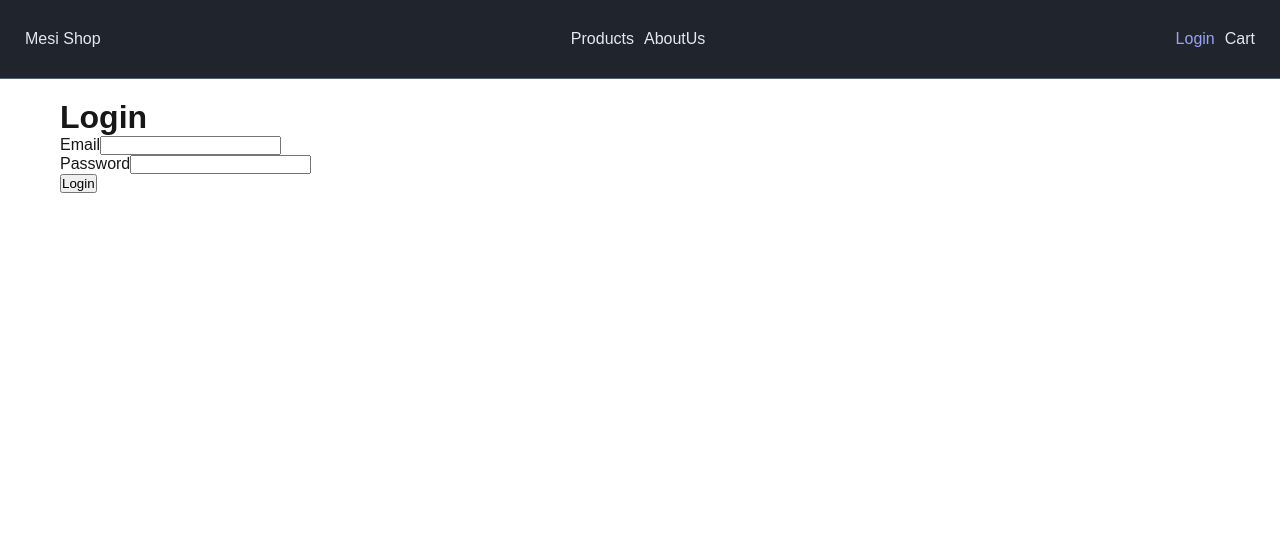
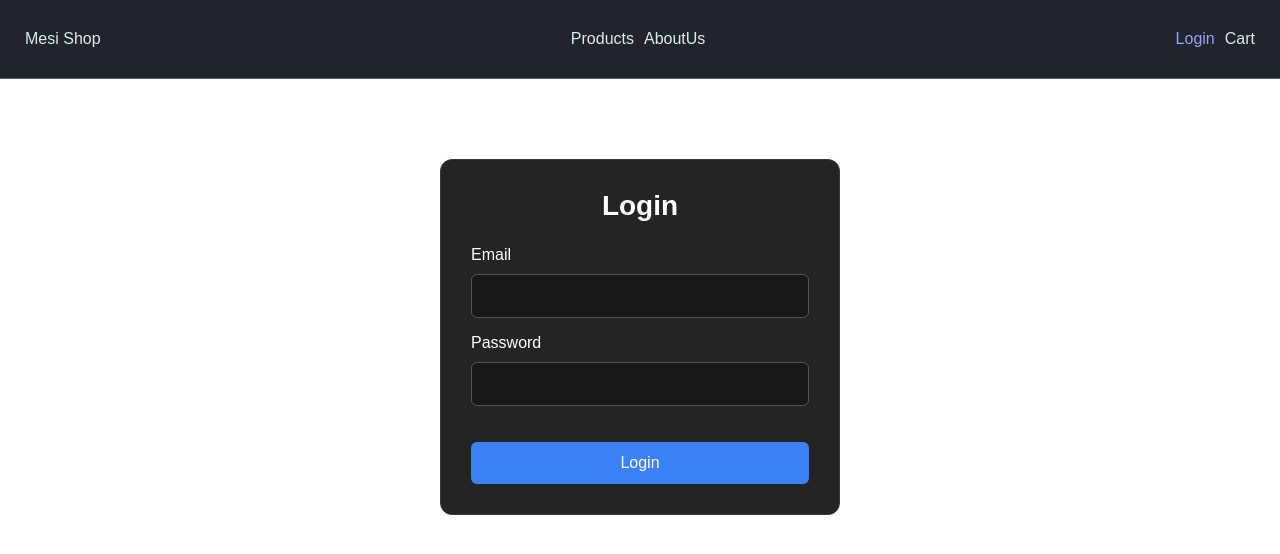
Before and after one commit to maisam-ameri/mesishop-nextjs, a Next.js app: page /login in a window 1280 px wide. Shown: the top 554 px of the page. Built offline with nearby package versions, Linux system fonts and the light colour scheme.

Commit message:
style: improve login page layout

```diff
--- /dev/null
+++ b/src/app/login/page.module.css
@@ -0,0 +1,76 @@
+
+.container {
+  max-width: 400px;
+  margin: 60px auto;
+  padding: 30px;
+  background: #242424;
+  border: 1px solid #3a3a3a;
+  border-radius: 12px;
+  color: white;
+}
+
+.title {
+  margin-bottom: 24px;
+  text-align: center;
+  font-size: 28px;
+}
+
+.form {
+  display: flex;
+  flex-direction: column;
+  gap: 16px;
+}
+
+.field {
+  display: flex;
+  flex-direction: column;
+  gap: 8px;
+  margin-bottom: 10px;
+}
+
+.input {
+    width: 100%;
+  padding: 12px;
+  border: 1px solid #555;
+  border-radius: 6px;
+  background: #181818;
+  color: white;
+  font-size: 16px;
+}
+
+.input:focus {
+  outline: 2px solid #3b82f6;
+  border-color: transparent;
+}
+
+.submitButton {
+  padding: 12px;
+  margin-top: 20px;
+  border: none;
+  border-radius: 6px;
+  background: #3b82f6;
+  color: white;
+  font-size: 16px;
+  cursor: pointer;
+}
+
+.submitButton:hover {
+  background: #2563eb;
+}
+
+.submitButton:disabled {
+  opacity: 0.6;
+  cursor: not-allowed;
+}
+
+.message {
+  text-align: center;
+  font-size: 14px;
+}
+
+@media (max-width: 480px) {
+  .container {
+    margin: 30px 16px;
+    padding: 24px;
+  }
+}
--- a/src/app/login/page.tsx
+++ b/src/app/login/page.tsx
@@ -4,6 +4,7 @@ import { useToast } from "@/context/toastContext";
 import { Login as loginApi } from "@/services/authService"
 import { useRouter } from "next/navigation";
 import React from "react";
+import styles from "./page.module.css"
 
 export default function Login() {
     const [loading, setLoading] = React.useState(false);
@@ -54,32 +55,34 @@ export default function Login() {
 
 
     return (
-        <div>
+        <div className={styles.container}>
 
-            <h1>Login</h1>
-            <form onSubmit={handleSubmit}>
+            <h1 className={styles.title}>Login</h1>
+            <form onSubmit={handleSubmit} className={styles.form}>
                 <div>
-                    <label htmlFor="email">Email</label>
+                    <label htmlFor="email" className={styles.field}>Email</label>
                     <input
                         id="email"
                         name="email"
                         type="email"
                         autoComplete="email"
                         required
+                        className={styles.input}
                     />
                 </div>
                 <div>
-                    <label htmlFor="password">Password</label>
+                    <label htmlFor="password" className={styles.field}>Password</label>
                     <input
                         id="password"
                         name="password"
                         type="password"
                         autoComplete="current-password"
                         required
+                        className={styles.input}
                     />
                 </div>
                 <button
-                    className="submit-button"
+                    className={styles.submitButton}
                     disabled={loading}
                     type="submit">
                     {loading ? "Logging in ..." : "Login"}
```
